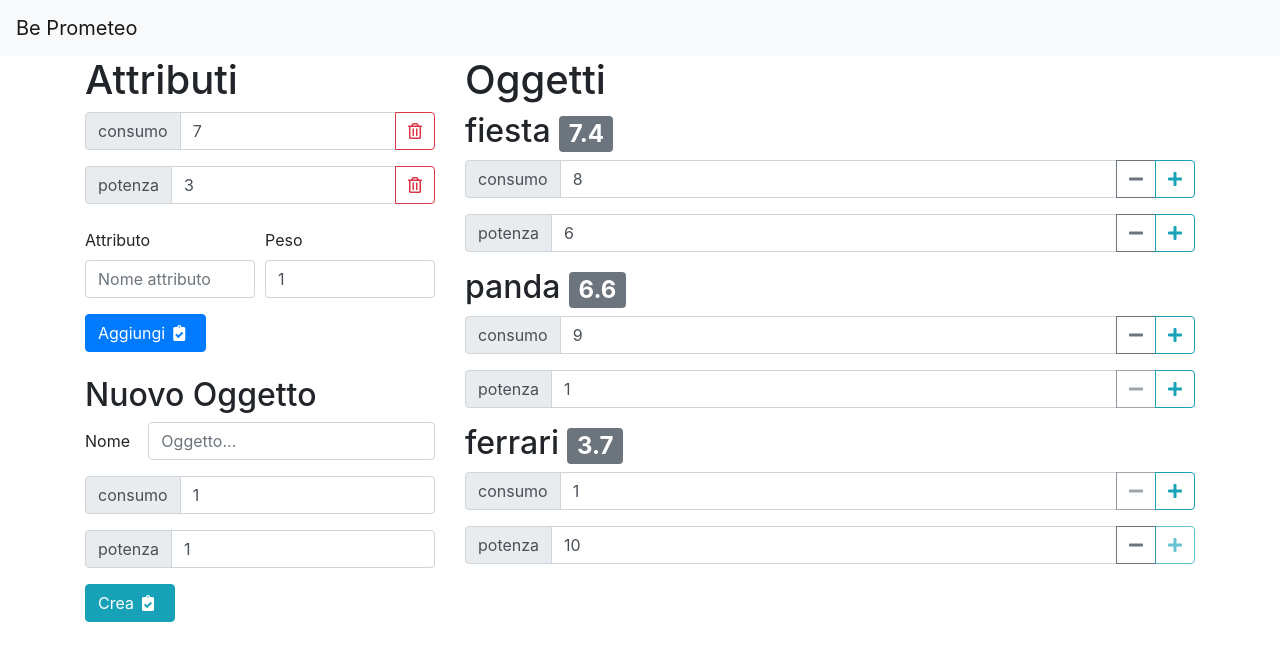
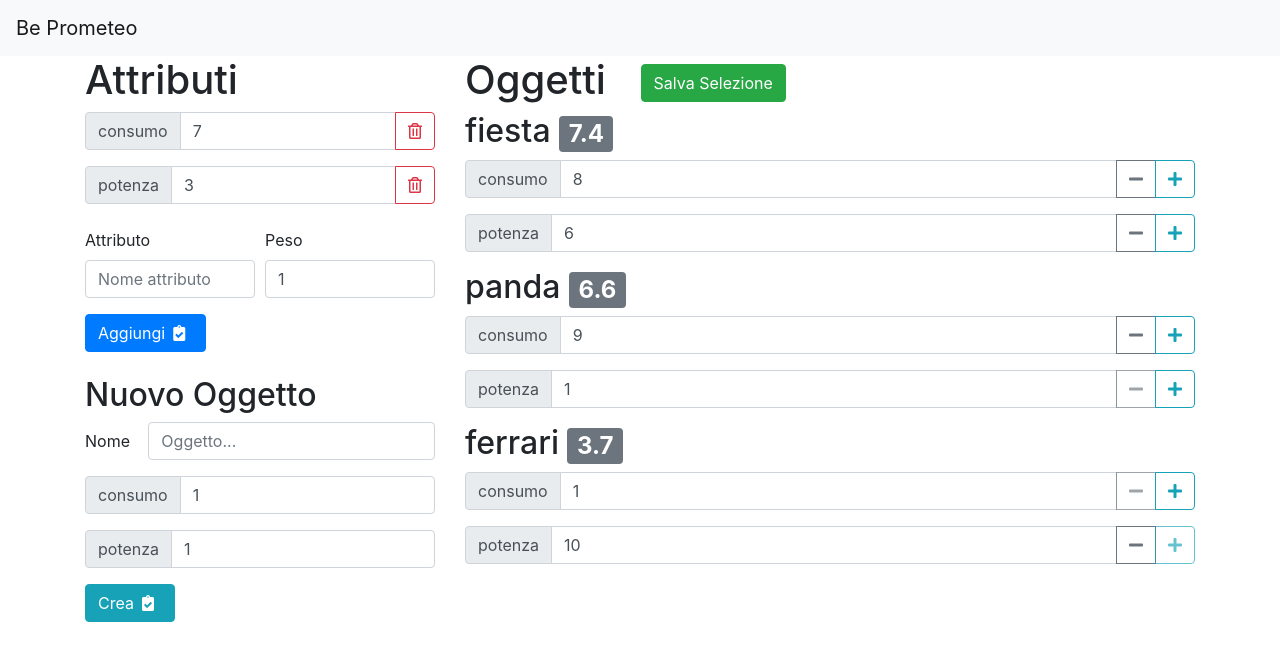
Before and after one commit to Belingheri/chooser, a React (Create React App) app: page / in a window 1280 px wide. Shown: the top 660 px of the page. Built offline with nearby package versions, Linux system fonts and the light colour scheme.

Commit message:
Save Decisione attuale in localStorage

```diff
--- a/src/components/Elementi.jsx
+++ b/src/components/Elementi.jsx
@@ -4,19 +4,18 @@
 import ElementoR from "./ElementoR";
 
 import Elemento from "../model/Elemento";
+import { Button } from "react-bootstrap";
 
-function Elementi({
-  elementi,
-  onAdd,
-  onRemove,
-  onChange,
-  elementiErrors,
-  onFocusOut,
-}) {
+function Elementi({ elementi, onChange, onSaveDecisione }) {
   const elementiOrdinati = elementi.sort((a, b) => b.valore - a.valore);
   return (
     <div>
-      <h1>Oggetti</h1>
+      <h1>
+        Oggetti{" "}
+        <Button variant="success" className="mx-4" onClick={onSaveDecisione}>
+          Salva Selezione
+        </Button>
+      </h1>
       {elementiOrdinati.map((elemento) => {
         return (
           <ElementoR
@@ -36,6 +35,7 @@
   onRemove: PropTypes.func,
   onChange: PropTypes.func.isRequired,
   onFocusOut: PropTypes.func.isRequired,
+  onSaveDecisione: PropTypes.func.isRequired,
   elementiErrors: PropTypes.object,
 };
 
```
